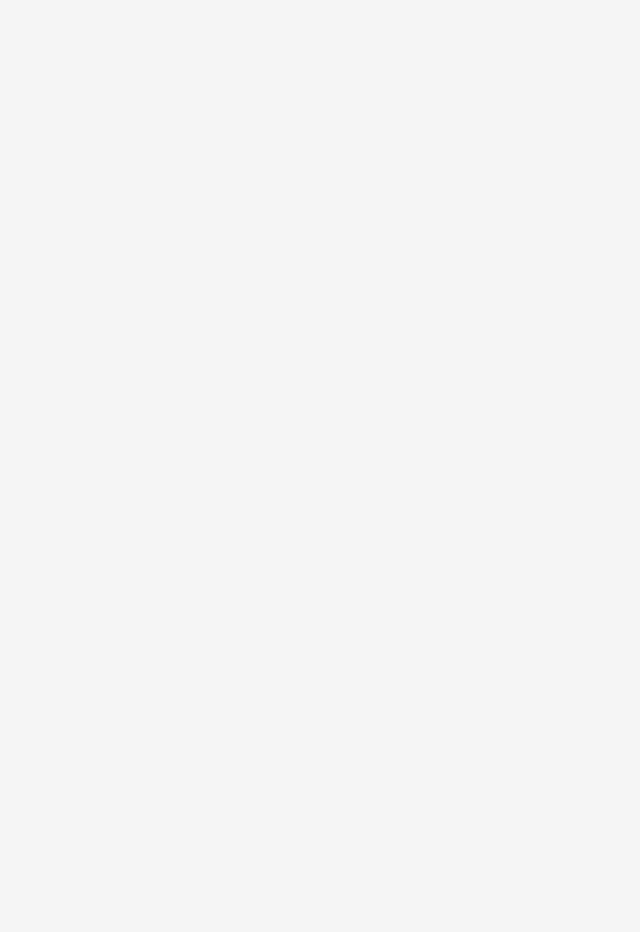
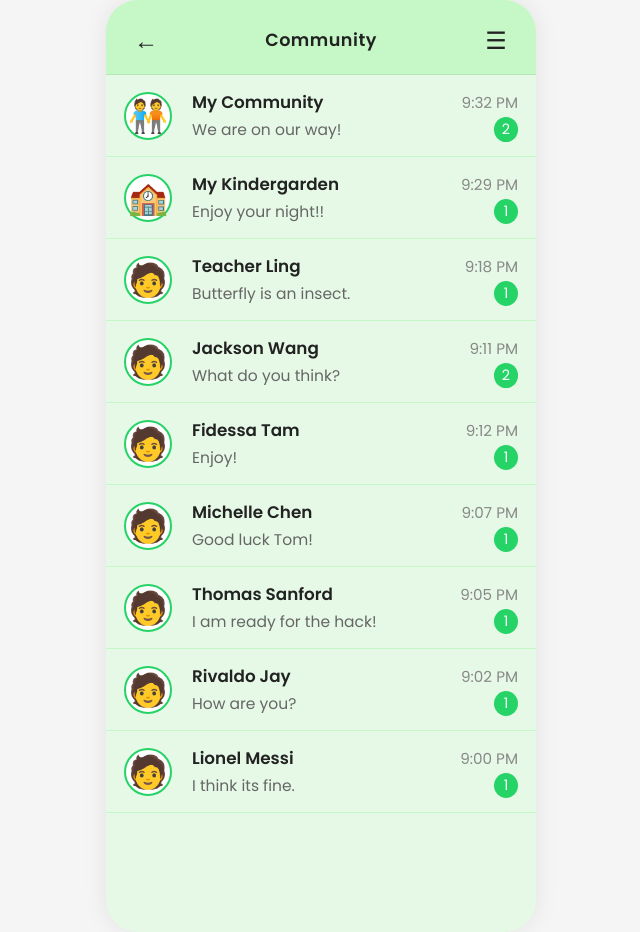
Before and after one commit to elizalsmn/CTG4-2025, a React (Create React App) app in the folder frontend/: page /community in a window 1280 px wide. Before the commit this address had no page. Shown: the whole page, without its empty margins (319-959 px from the left). Before the commit the page ends 800 px from the top, so only its background shows below. Built offline with nearby package versions, Linux system fonts and the light colour scheme.

Commit message:
Add Community and Chat routes to App component

```diff
--- a/frontend/src/App.js
+++ b/frontend/src/App.js
@@ -12,6 +12,8 @@
 import Profile from './components/Profile';
 import SpeechLesson from './components/SpeechLesson';
 import AsgGraded from './components/AsgGraded';
+import Community from "./components/Community";
+import Chat from "./components/Chat";
 
 function App() {
   return (
@@ -32,6 +34,8 @@
           <Route path="/SpeechLesson" element={<SpeechLesson />} />
           <Route path="/profile" element={<Profile />}/>
           <Route path="/AsgGraded" element={<AsgGraded />}/>
+          <Route path="/community" element={<Community />}/>
+          <Route path="/chat" element={<Chat />}/>
         </Routes>
       </div>
     </Router>
```
